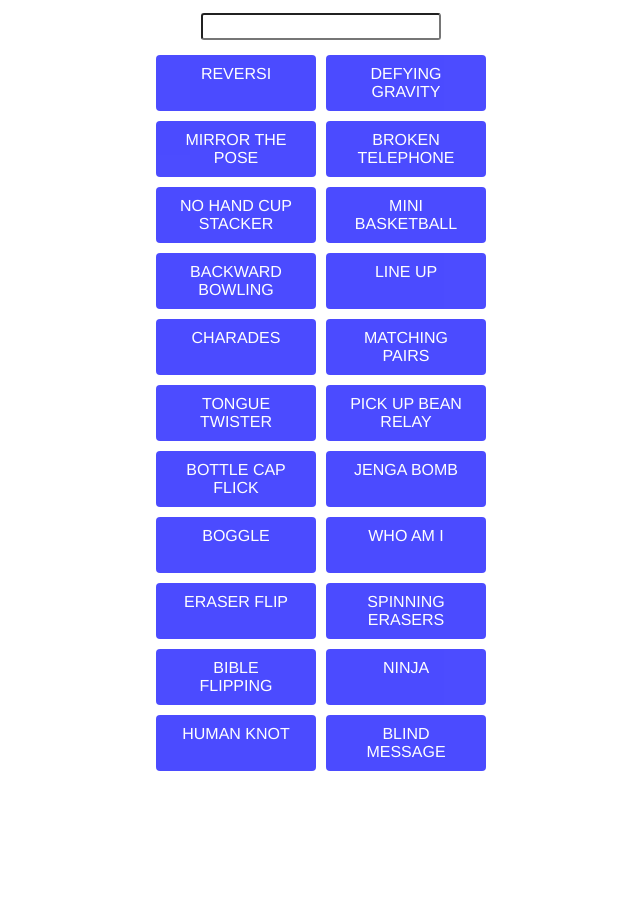
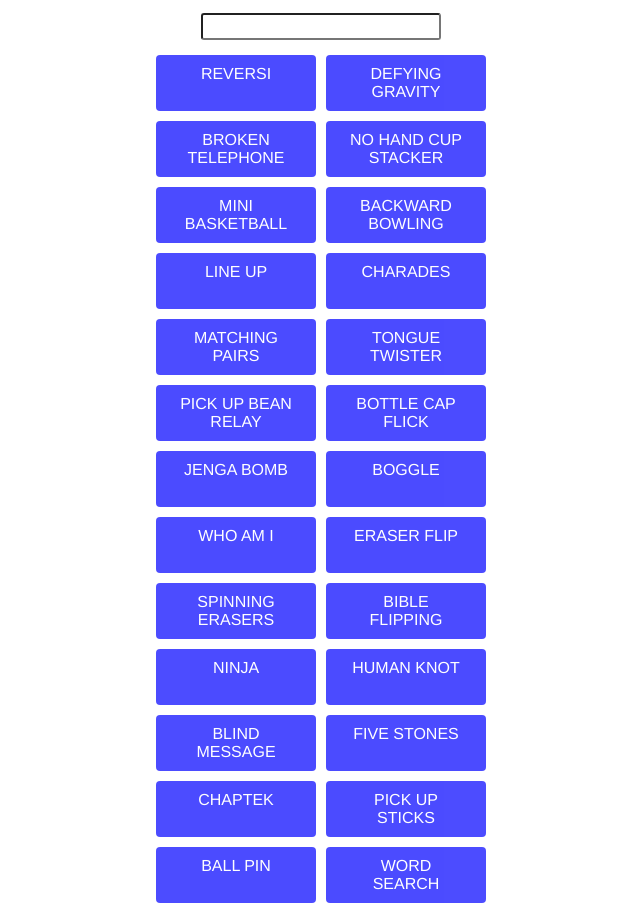
Before and after one commit to JonathanSohWeiWen/kj-fun-day, a React (Create React App) app: page /#/ in a window 1280 px wide. Shown: the part 100-1008 px from the top of the page, without its empty margins (319-959 px from the left). Before the commit the page ends 876 px from the top, so only its background shows below. Built offline with nearby package versions, Linux system fonts and the light colour scheme.

Commit message:
update games

```diff
--- a/src/constants/games.ts
+++ b/src/constants/games.ts
@@ -42,25 +42,25 @@
       upperPrimary: "Time based: 5 points for every 10 seconds",
     },
   },
-  {
-    name: "Mirror the Pose",
-    requiresFacilitator: false,
-    description: "Copy the poses in the photo",
-    instructions: [
-      "The facilitator will show the team a photo which they will then have to recreate. The team has 3 minutes to strategize and 30 seconds to memorize the poses",
-      "After which, they must recreate the photo as accurately as possible and the facilitator will decide if they receive a maximum of 5 points.",
-      "The team will be shown a total of 4 pictures",
-    ],
-    pointSystem: {
-      lowerPrimary: [
-        "10 points: 0-6 points",
-        "20 points: 7-13 points",
-        "30 points: 14-20 points",
-      ],
-      // upperPrimary:
-      //   "points accumulated from all the poses with a maximum of 5 per pose",
-    },
-  },
+  // {
+  //   name: "Mirror the Pose",
+  //   requiresFacilitator: false,
+  //   description: "Copy the poses in the photo",
+  //   instructions: [
+  //     "The facilitator will show the team a photo which they will then have to recreate. The team has 3 minutes to strategize and 30 seconds to memorize the poses",
+  //     "After which, they must recreate the photo as accurately as possible and the facilitator will decide if they receive a maximum of 5 points.",
+  //     "The team will be shown a total of 4 pictures",
+  //   ],
+  //   pointSystem: {
+  //     lowerPrimary: [
+  //       "10 points: 0-6 points",
+  //       "20 points: 7-13 points",
+  //       "30 points: 14-20 points",
+  //     ],
+  //     // upperPrimary:
+  //     //   "points accumulated from all the poses with a maximum of 5 per pose",
+  //   },
+  // },
   {
     name: "Broken Telephone",
     requiresFacilitator: false,
@@ -78,6 +78,8 @@
     pointSystem: {
       upperPrimary: "10 points for every correct word",
     },
+    examples:
+      "paper clip, elephant, pencil, farm, present, cookie, chicken, donkey, pig, windmill, cannon, soldier, swimming pool, beach, cleaner, roller coaster",
   },
   // {
   //   name: "Riddle Objective",
@@ -221,6 +223,8 @@
       upperPrimary:
         "10 points for each tongue twister that the whole group completes",
     },
+    examples:
+      "Peter Piper picked a peck of pickled pepper. A peck of pickled peppers Peter Piper picked. If Peter Piper picked a peck of pickled peppers, where’s the peck of pickled pepper Peter Piper picked?\nHow much wood would a woodchuck chuck if a woodchuck could chuck wood? He would chuck, he would, as much as he could, and chuck as much wood as a woodchuck would if a woodchuck could chuck wood.\nI thought a thought. But the thought I thought wasn’t the thought I thought I thought. If the thought I thought I thought had been the thought I thought, I wouldn’t have thought so much.\nAmidst the mists and coldest frosts, with stoutest wrists and loudest boasts, he thrusts his fits against the posts, and still insists he sees the ghosts.\nBetty Botter bought some butter but she said the butter’s bitter. If i put it in my batter, it will make my batter bitter but a bit of better butter will make my batter better. So ‘twas better Betty Botter bought a bit of better butter.\nSilly Sally swiftly shooed seven silly sheep. The seven silly sheep Silly Sally shooed Shilly-Shallied South. These sheep shouldn’t sleep in a shack, sheep should sleep in a shed.\nShe sells seashells by the seashore. The shells she sells are surely seashells. So if she sells shells on the seashore, I’m sure she sells seashore shells.",
   },
   {
     name: "Pick up Bean Relay",
@@ -309,7 +313,7 @@
     requiresFacilitator: false,
     description: "Children have to guess their given identity",
     instructions: [
-      "Children will each be given an identity",
+      "Children will each be given an identity (real or fictional character)",
       "They will go in a round, to ask a yes/no question to find out their identity",
       "When confident, the player can declare and guess their identity during their turn",
       [
@@ -321,6 +325,8 @@
       upperPrimary:
         "Starts with 200 points. Minus 10 points for each round used",
     },
+    examples:
+      "Iron man, Noah, Captain America, Jesus, Batman, Superman, Lee Hsien Loong, Teacher Tong Wah/Andrea (depending on level), Donald Trump, Adam, Eve",
   },
   {
     name: "Eraser flip",
@@ -421,4 +427,100 @@
         "Starts with 100 points, -2 points for every wrong character",
     },
   },
+  {
+    name: "Five stones",
+    requiresFacilitator: false,
+    description:
+      "To complete as many levels of the traditional 5 stones game as possible",
+    instructions: [
+      "Children take turns playing 5 stones. Turn changes when a child fails any part of the level",
+      "Children must complete the whole level before being able to move on to the next one",
+      "The basic steps are:",
+      [
+        "Throw all 5 stones in the air",
+        "Choose and pick up 1 of the stones",
+        "Throw that 1 stone, and while it’s in the air pick up n number of stones (number of stones depends on the level)",
+        "Make sure to catch the stone in the air",
+        "Continue until all the stones have been collected",
+      ],
+      "Levels:",
+      [
+        "Level 1: 1 stone at a time",
+        "Level 2: 2 stones at a time",
+        "Level 3: 3 stones, then 1 stone",
+        "Level 4: all stones",
+        "Level 5: IYKYK",
+      ],
+      "Time limit: 6 minutes",
+    ],
+    pointSystem: {
+      upperPrimary: "+10 points for each level achieved as a group",
+    },
+  },
+  {
+    name: "Chaptek",
+    requiresFacilitator: false,
+    description: "Kick the chaptek in the air as long as possible",
+    instructions: [
+      "Hold the chaptek in the air with one hand at shoulder height",
+      "Drop the chaptek and keep it in the air by kicking it",
+      "Turn ends when the chaptek hits the floor",
+    ],
+    pointSystem: {
+      upperPrimary: "Points: total kicks per group x2",
+    },
+  },
+  {
+    name: "Pick up sticks",
+    requiresFacilitator: false,
+    description: "Pick up individual sticks without moving the other sticks",
+    instructions: [
+      "Spread the sticks on the table by dropping it vertically on the table",
+      "Pick up the stick without any visible movement of the other sticks",
+      "If movement is detected, discard the intended stick, the turn ends and the next child tries",
+      "Everyone gets 1 try",
+    ],
+    pointSystem: {
+      upperPrimary:
+        "Points: number of sticks picked up x number of points based on color",
+    },
+  },
+  {
+    name: "Ball pin",
+    requiresFacilitator: false,
+    description:
+      "Pin the ball as close to the center as possible while being blindfolded",
+    instructions: [
+      "Members will take turns being blindfolded. The first person and will walk to the board from the starting line.",
+      "While blindfolded, they have to try to stick the ball as close to the middle as possible.",
+    ],
+    pointSystem: {
+      lowerPrimary: [
+        "10 points: 1-9 points total for groups of 5, 1-10 for groups of 6, 1-12 for groups of 7",
+        "20 points:10-17 total for groups of 5, 11-20 for groups of 6, 13-24 for groups of 7",
+        "30 points: 18-25 total for groups of 5, 21-30 for groups of 6, 25-35 for groups of 7",
+      ],
+    },
+  },
+  {
+    name: "Word Search",
+    requiresFacilitator: false,
+    description: "To spell as many words in the time limit",
+    instructions: [
+      "There will be a box containing the letters of the alphabet. The facilitator will give them a word that they have to spell.",
+      "The first player will search through the box of letters and find the first letter of the word.",
+      "The player runs with this piece of paper to the opposite end where they have to put the letter down.",
+      "The first player runs back and the next player has to find the next letter of the word and run to the table to continue the word.",
+      "This continues until 3 minutes is up (can increase time for bigger groups)",
+    ],
+    pointSystem: {
+      lowerPrimary: [
+        "10 points: managed to get 1-2 words",
+        "20 points: managed to get 3-4 words",
+        "30 points: managed to get 5-6 words",
+      ],
+    },
+    examples:
+      "after, child, every, half, move, plant, whole, again, children, everybody, hold, poor, floor. beautiful, frightened, skeleton, wonderful, delicious, swimmers",
+  },
 ];
--- a/src/gameDetails.tsx
+++ b/src/gameDetails.tsx
@@ -95,6 +95,20 @@
             <Text>{game.pointSystem.upperPrimary}</Text>
           </>
         )}
+        {game.examples && (
+          <>
+            <br />
+            <Headers>Examples</Headers>
+            {game.examples.split("\n").map((text) => {
+              return (
+                <>
+                  <Text>{text}</Text>
+                  <br />
+                </>
+              );
+            })}
+          </>
+        )}
       </GameContainer>
     );
   }
--- a/src/interface/gameDescription.ts
+++ b/src/interface/gameDescription.ts
@@ -7,4 +7,5 @@
     lowerPrimary?: string[];
     upperPrimary?: string;
   };
+  examples?: string;
 }
--- a/src/main.tsx
+++ b/src/main.tsx
@@ -17,7 +17,6 @@
   justify-content: flex-end;
   background-color: white;
   height: 100%;
-  margin-right: 10%;
 `;
 
 const Dashboard = styled.div<{ hard: boolean }>`
```
